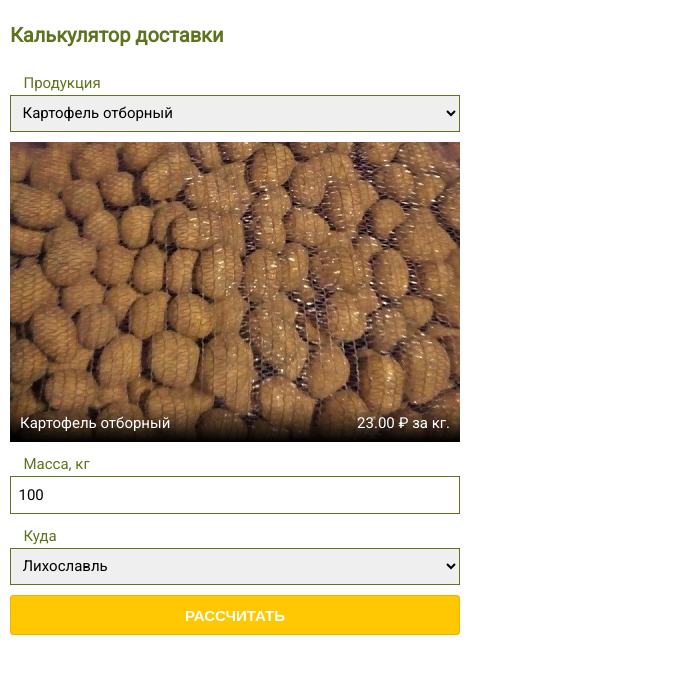
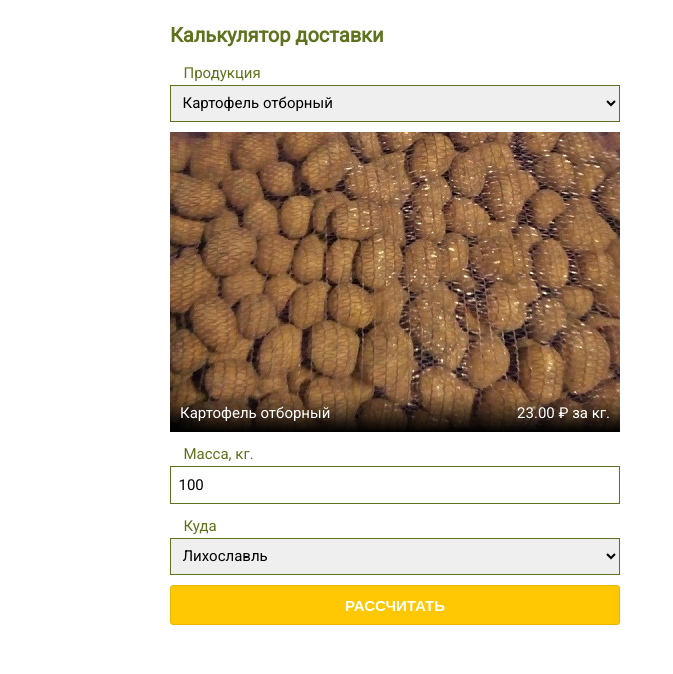
Before and after one commit to derfex/delivery-calculator, a plain HTML site: page index.html in a window 1280 px wide. Shown: the whole page, without its empty margins (0-673 px from the left). Drawn offline with Linux system fonts and the light colour scheme.

Commit message:
Адаптивность и реструктуризация. + Ограничение ширины и выравнивание по центру. ~ .calc-wrapper; ~ .calc-header.

```diff
--- a/index.html
+++ b/index.html
@@ -7,10 +7,13 @@
     <link rel="stylesheet" href="resource/s.css">
 </head>
 <body>
+<div class="calc-flexbox">
     <form name="deliveryCalculator" class="calc-wrapper">
-        <h1>Калькулятор доставки</h1>
         <div class="calc-flexbox calc-flexbox__JC--space-between calc-flexbox__FW--wrap">
             <div class="calc-UI__block">
+                <div class="calc-UI__row">
+                    <h1 class="calc-header">Калькулятор доставки</h1>
+                </div>
                 <div class="calc-UI__row">
                     <label class="calc-UI__label" for="production">Продукция</label>
                     <select id="production" name="production" class="calc-UI__field">
@@ -22,7 +25,7 @@
                     </figure>
                 </div>
                 <div class="calc-UI__row">
-                    <label class="calc-UI__label" for="weight">Масса, кг</label>
+                    <label class="calc-UI__label" for="weight">Масса, кг.</label>
                     <input class="calc-UI__field calc-UI__field--input" type="number"
                         id="weight" name="weight" min="0" max="1000000" step="1" value="100"
                     />
@@ -46,8 +49,9 @@
             </div>
         </div>
     </form>
-    <div>
-        <script src="resource/app.js"></script>
-    </div>
+</div>
+<div>
+    <script src="resource/app.js"></script>
+</div>
 </body>
 </html>
--- a/resource/s.css
+++ b/resource/s.css
@@ -6,14 +6,14 @@ body{margin:0}
 .calc-flexbox__FW--wrap{flex-wrap:wrap}
 .calc-ellipsis{text-overflow:ellipsis;white-space:nowrap;overflow:hidden}
 .calc-wrapper{
-    min-width:28em;
+    margin:auto;
+    width:calc(100% - 2em);
+    min-width:26em;
     max-width:94em;
     padding:1em;
     background:#fff;
 }
-.calc-wrapper:before,.calc-wrapper:after{content:'';display:table}
-.calc-wrapper:after{clear:both}
-h1{color:#5e731e}
+.calc-header{color:#5e731e}
 .calc-UI__block{width:45em}
 
 .calc-UI__label,
```
